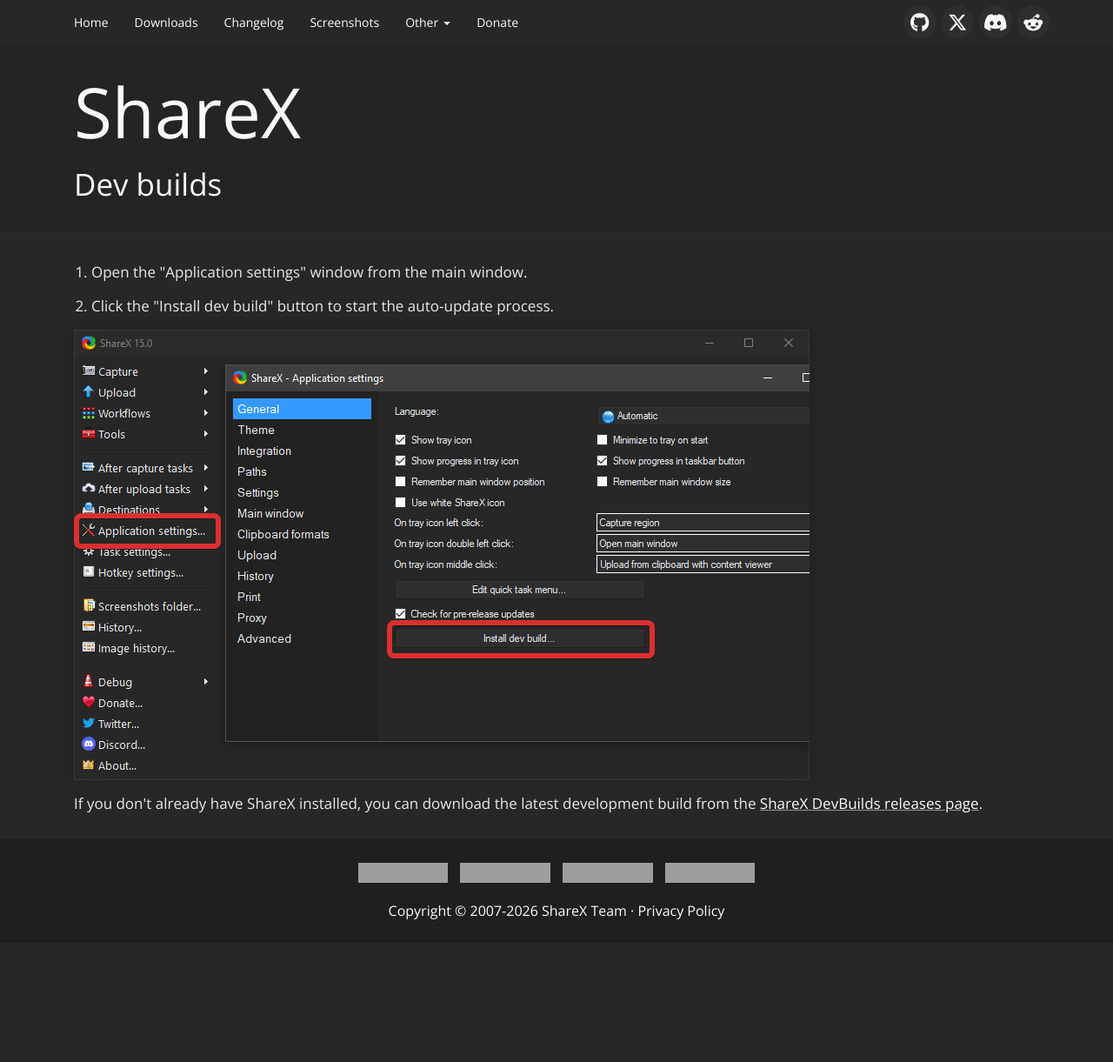
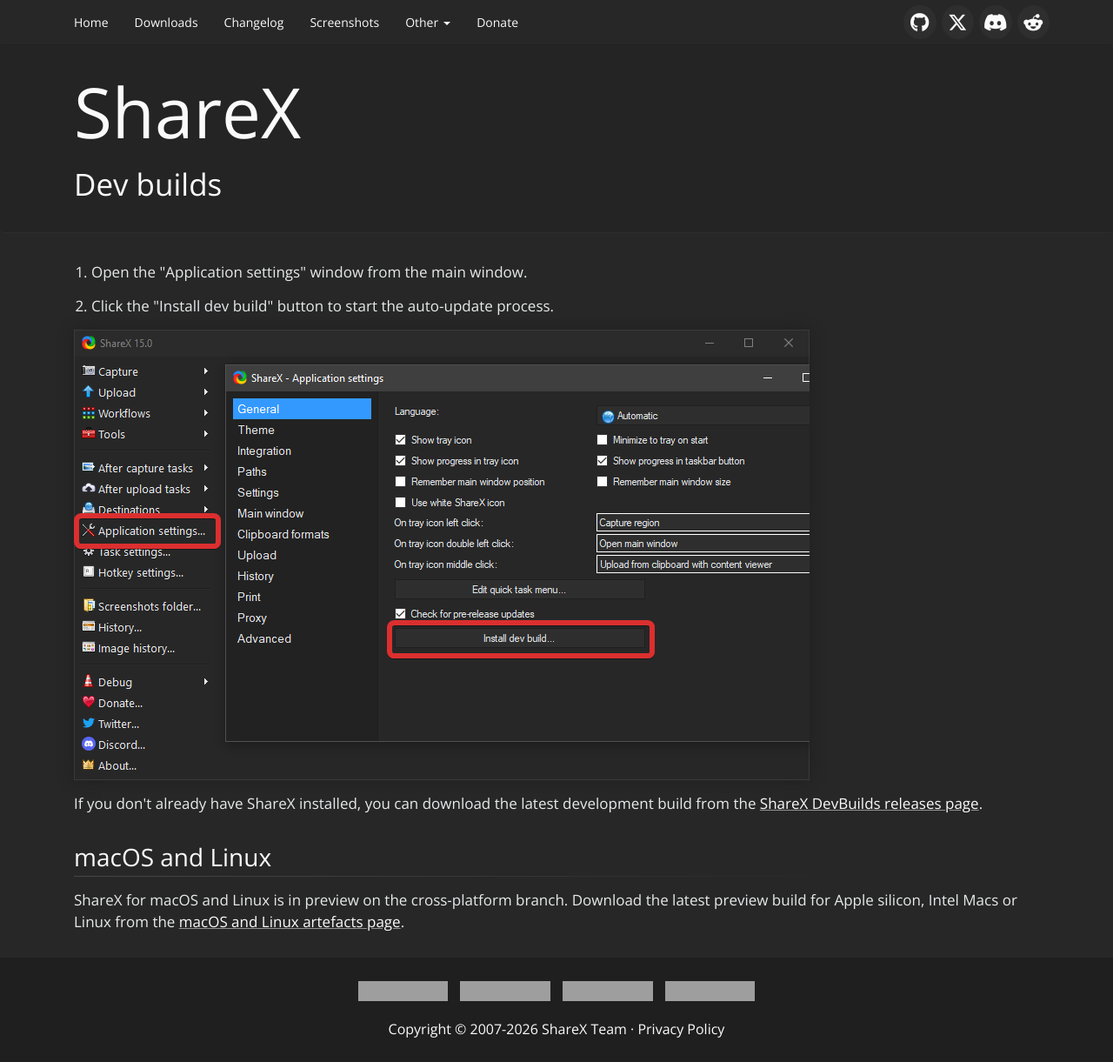
Before and after one commit to ShareX/sharex.github.io, a Jekyll site: the page built from docs/dev-builds.md, in a window 1280 px wide. Shown: the whole page at 87% size. Built offline with Jekyll 4.4.1, drawn with Linux system fonts in a browser that asks for light colours; some web fonts are replaced; before the commit the page ends 1084 px from its top, so only the background shows below that; grey boxes are pictures that could not be loaded.

Commit message:
Link the macOS and Linux artefacts page from Dev builds

```diff
--- a/docs/dev-builds.md
+++ b/docs/dev-builds.md
@@ -11,3 +11,7 @@
 ![](/img/ScreenshotDevBuilds.png)
 
 If you don't already have ShareX installed, you can download the latest development build from the [ShareX DevBuilds releases page](https://github.com/ShareX/DevBuilds/releases/latest).
+
+## macOS and Linux
+
+ShareX for macOS and Linux is in preview on the cross-platform branch. Download the latest preview build for Apple silicon, Intel Macs or Linux from the [macOS and Linux artefacts page](/artefacts/).
```
